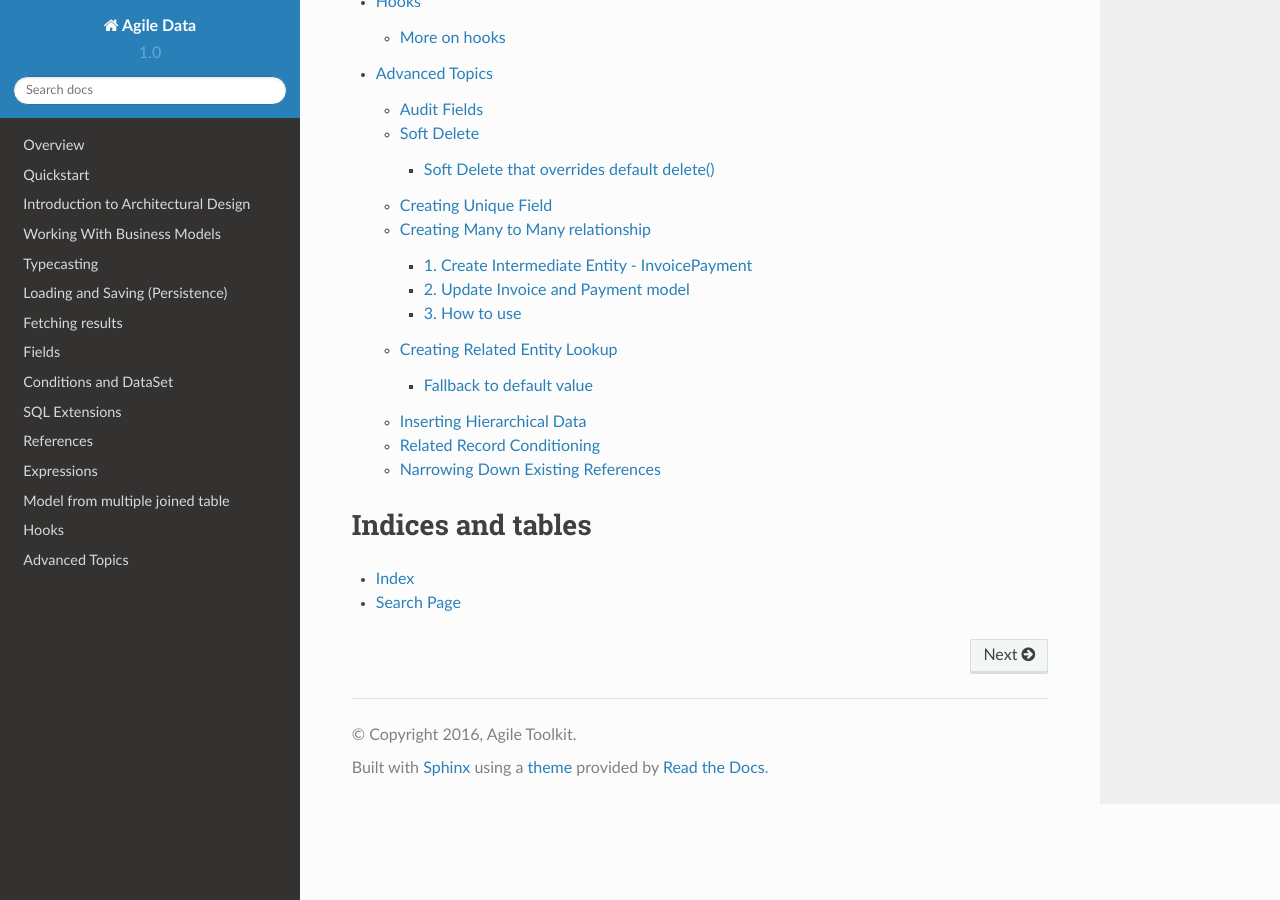
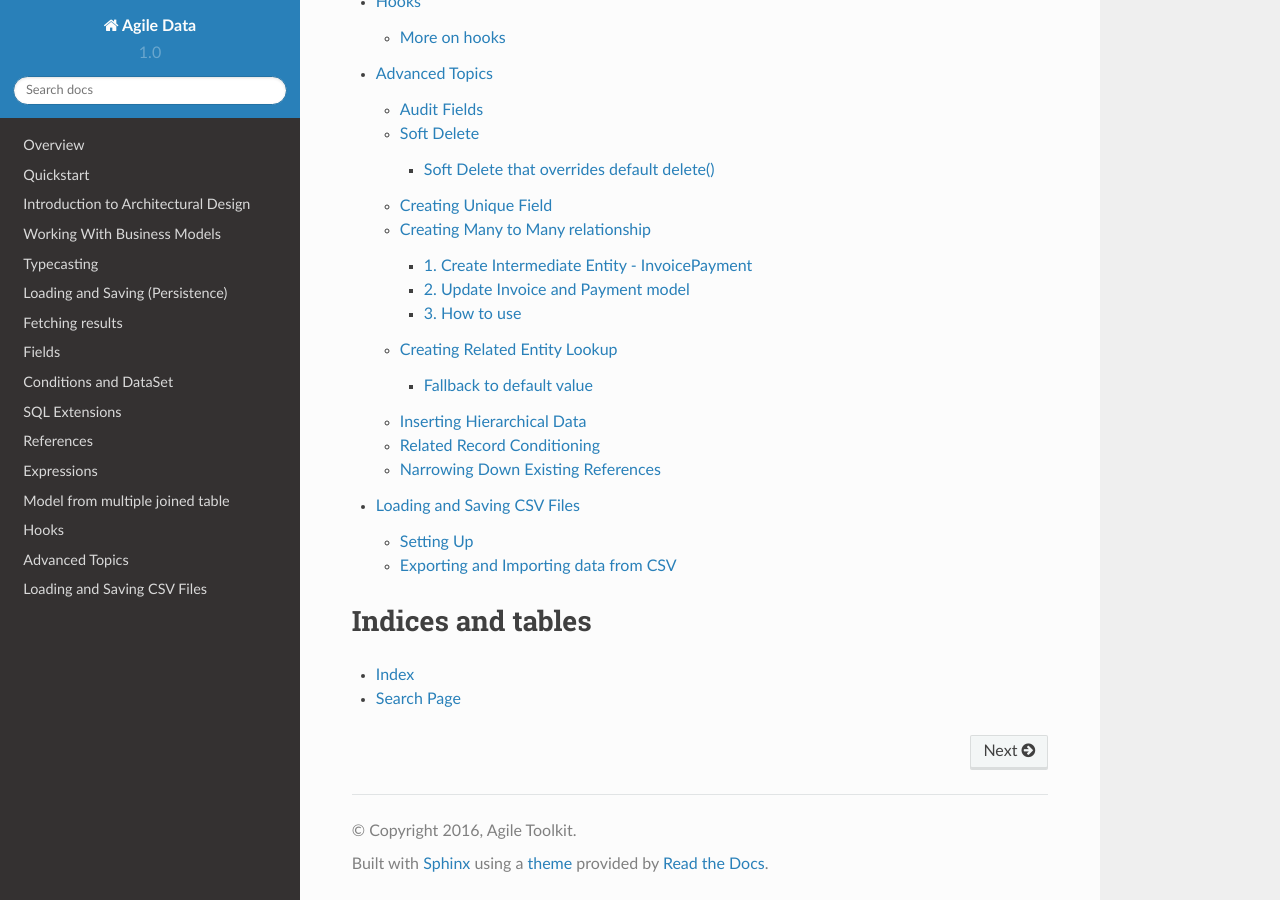
Before and after one commit to atk4/data, a Sphinx documentation site: the page built from docs/index.rst, in a window 1280 px wide and 900 px high, scrolled down 5198 px. Built offline with Sphinx 7.4.7 and the Read the Docs theme 2.0.0, drawn with Linux system fonts in a browser that asks for light colours; pages that are not in the unit, such as notebooks, are missing from menus.

Commit message:
last minute fixes

```diff
--- a/docs/index.rst
+++ b/docs/index.rst
@@ -24,6 +24,7 @@ Contents:
     deriving
     advanced
     extensions
+    persistence/csv
 
 
 
--- a/docs/persistence/csv.rst
+++ b/docs/persistence/csv.rst
@@ -1,9 +1,9 @@
 
 .. _Persistence_CSV:
 
-=============================
-Loading and Saving (Persistence)
-=============================
+============================
+Loading and Saving CSV Files
+============================
 
 .. php:class:: Persistence_CSV
 
```
